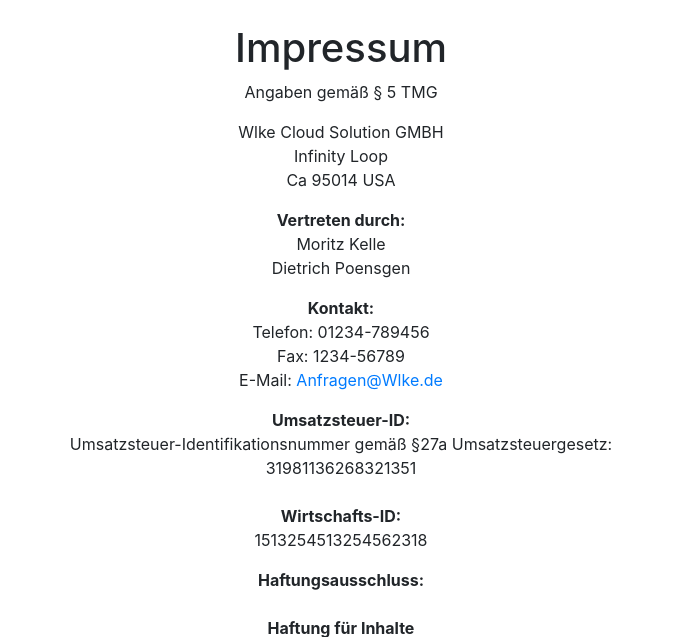
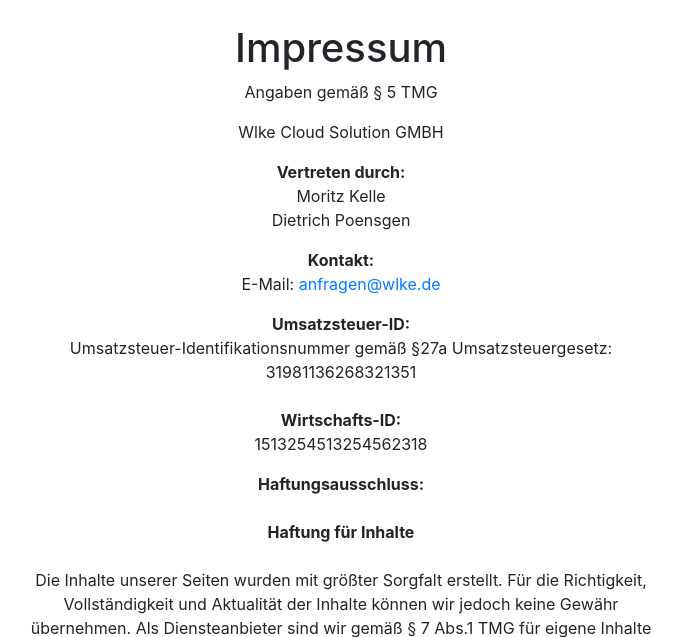
Before and after one commit to HAUDRAUFHAUN/wlke, a Django app: page /impressum/ in a window 1280 px wide; the page is wider, and only the part inside the window is pictured. Shown: the part 72-709 px from the top of that part, without its empty margins (299-981 px from the left). Run offline with Django 3.2, Linux system fonts and the light colour scheme; some libraries are stand-ins or nearby versions.

Commit message:
update impressum

```diff
--- a/wlke/templates/index/impressum.html
+++ b/wlke/templates/index/impressum.html
@@ -2,15 +2,11 @@
 
 {% block content %}
 <div class='impressum w-50 text-center mx-auto'><h1>Impressum</h1><p>Angaben gemäß § 5 TMG</p><p>Wlke Cloud Solution GMBH <br>
-    Infinity Loop<br>
-    Ca 95014 USA <br>
     </p><p> <strong>Vertreten durch: </strong><br>
     Moritz Kelle<br>
     Dietrich Poensgen <br>
     </p><p><strong>Kontakt:</strong> <br>
-    Telefon: 01234-789456<br>
-    Fax: 1234-56789<br>
-    E-Mail: <a href='Anfragen@Wlke.de'>Anfragen@Wlke.de</a></br></p><p><strong>Umsatzsteuer-ID: </strong> <br>
+    E-Mail: <a href='streber.hallo@gmail.com'>anfragen@wlke.de</a></br></p><p><strong>Umsatzsteuer-ID: </strong> <br>
     Umsatzsteuer-Identifikationsnummer gemäß §27a Umsatzsteuergesetz: 31981136268321351<br><br>
     <strong>Wirtschafts-ID: </strong><br>
     1513254513254562318<br>
```
